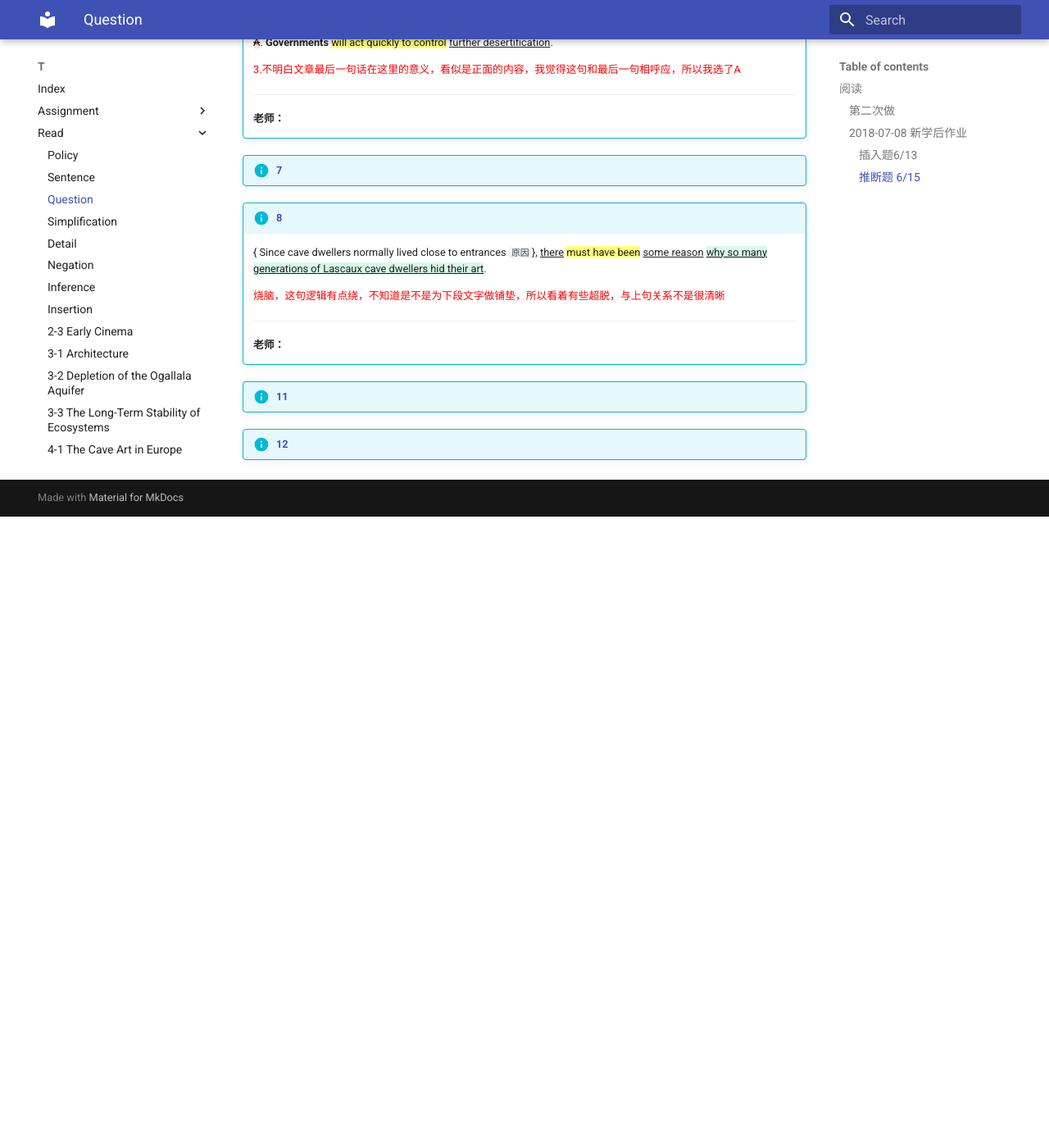
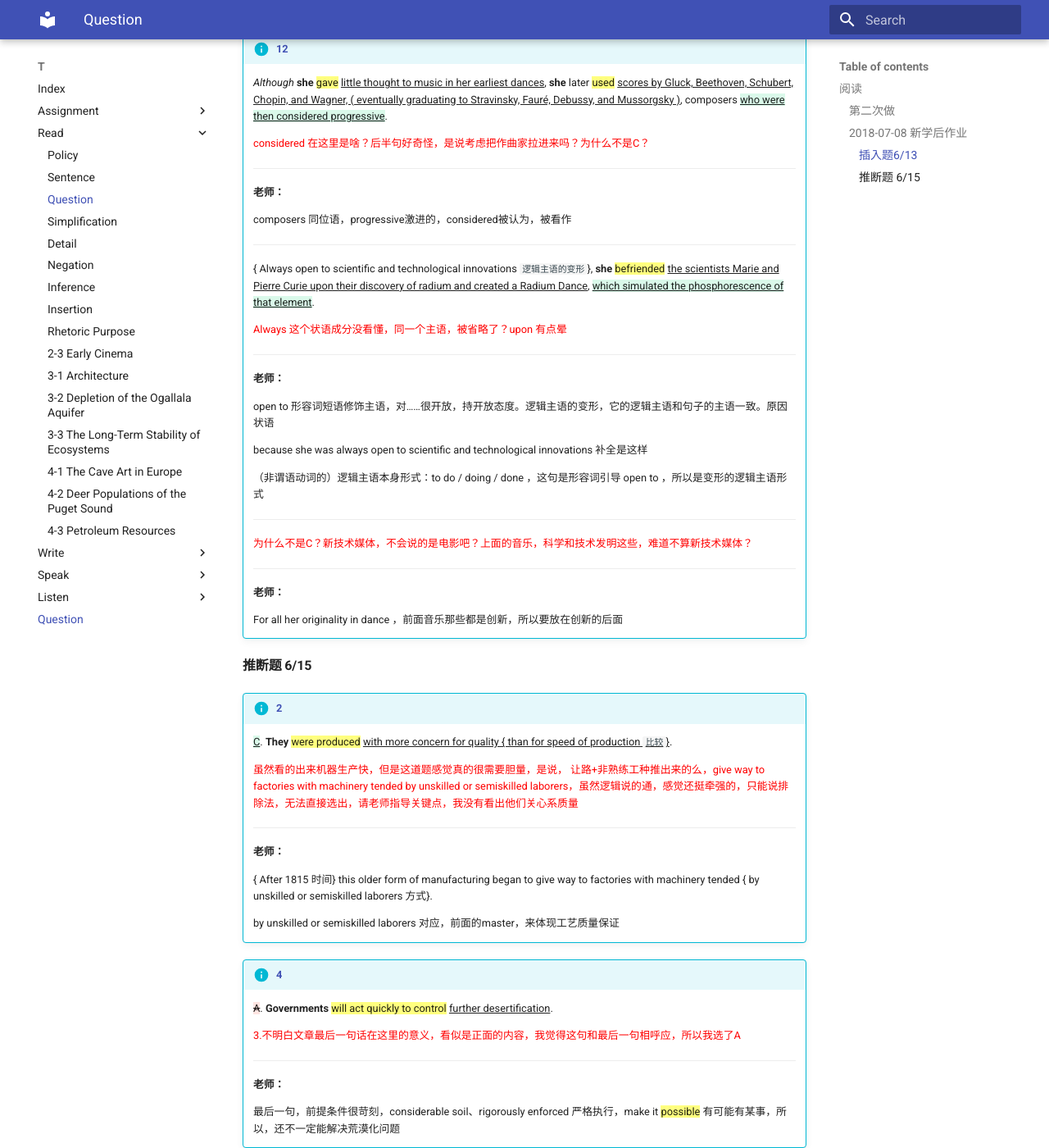
Before and after one commit to katyushaQ/t, an MkDocs documentation site: the page built from docs/question.md, in a window 1280 px wide and 1400 px high, scrolled down 3411 px. Shown: the whole window at 82% size. Built offline with MkDocs 1.6.1 and Material for MkDocs 9.7.7, drawn with Linux system fonts in a browser that asks for light colours; old or Windows-style settings are respelled for this version of MkDocs; before the commit the page ends 4041 px from its top, so only the background shows below that; some of the changed text lies outside the part shown.

Commit message:
2018-0910-0916.md 20180916, question.md 上课老师答疑, inference.md 上课老师答疑, insertion.md 上课老师答疑, sentence.md 20180917, 2018-0917-0923.md 新添加一周, rhetoricpurpose.md 添加修饰目的题, mkdocs.yml 添加2018-0917-0923.md

```diff
--- a/docs/question.md
+++ b/docs/question.md
@@ -1,10 +1,18 @@
 ## 阅读
 
 请老师再给讲下意群
+> 几句话都在阐述一个事情，语义单位划分没有明确的界限
 
 介词引导的定语从句，with，in，about等， 总是翻译的时候别扭
+> 介词短语做后置定语
+>> the book on the desk
+
+> 形容词短语做后置定语
+>> the boy able to swim  能游泳的男孩
 
 形式宾语
+> That makes *it 形式宾语* easy ^^to do the job 真正的宾语^^. 做这个工作很容易
+>> 也是因为宾语太长的，避免头重脚轻，类似形式主语
 
 ### 第二次做
 
@@ -21,6 +29,7 @@
     ----
 
     **老师：**
+    形容词做后置定语，heavy形容词，too副词修饰heavy
 
 !!! info "[13](read/simplification#13)"
 
@@ -31,16 +40,23 @@
     ----
 
     **老师：**
+    take care 短语，提前表示强调，被动语态
+
+    take care not to do sth 注意不要做某事
 
 !!! info "[14](read/simplification#14)"
 
-    <font color='Blue'>*Though*</font> **it** ==may be difficult to imagine== ^^from a later perspective^^, **a strain of critical opinion** { in the 1920s `时间`} ==predicted== ^^that sound film would be a technical novelty^^ {++that would soon fade from sight++}, { just as had many previous attempts `补充`}, ( dating well back before the First World War ), { to link images with recorded sound `什么成分？`}.
+    <font color='Blue'>*Though*</font> **it** ==may be difficult to imagine== ^^from a later perspective^^, **a strain of critical opinion** { in the 1920s `时间`} ==predicted== ^^that sound film would be a technical novelty^^ {++that would soon fade from sight++}, { just as had many previous ==attempts== `补充`}, ( dating well back before the First World War 插入语), { ==to== link images with recorded sound `什么成分？`}.
 
     <font color='red'>从 just as 开始晕，最后的 to link 是什么成分，它省略的主语是？</font>
 
     ----
 
     **老师：**
+
+    just as 像……一样，as引导方式状语，just表强调
+
+    跳过插入语，attempt to 尝试做某事
 
 
 ### 2018-07-08 新学后作业
@@ -57,6 +73,8 @@
 
     **老师：**
 
+    In fact 在阅读中大多数为 ==递进== ，表强调，所以跟随第一句后面
+
 !!! info "[7](read/insertion#7)"
 
     感觉应该是A的位置，因为觉得 Even with 与前文承接的挺顺畅……<br><br><font color='red'>第三段落没看懂，烧脑。我觉得作为确定性句首挺合适的呀，然后下面展开描述。</font>
@@ -67,9 +85,19 @@
 
     **老师：**
 
+    There 指代，前面提到一个地方， the lowland areas。紧密连接，不能跳跃。
+
+    P3段与P2并列关系，在说鹿数量波动问题的细节
+
 !!! info "[8](read/insertion#8)"
 
     <font color='red'>败在句间关系上，对文章套路不够熟悉</font>
+
+    ----
+
+    **老师：**
+
+    other explanation 其他解释，说明前面已经有一个解释，并且是不行的，所以后面需要一个解释
 
 !!! info "[10](read/insertion#10)"
 
@@ -81,6 +109,12 @@
 
     **老师：**
 
+    Ir 铱元素
+
+    exists 用动词，强调动作，与be动词（静态）感觉不同，加强。以这样的形式存在
+
+    as 随着，时间状语。是说地球自身在变冷和固化时，会产生前面的
+
     ----
 
     { Even today `时间`}, **microscopic meteorites** ==continually bombard== ^^Earth^^, { falling on both land and sea `结果`}.
@@ -91,6 +125,8 @@
 
     **老师：**
 
+    不停地撞击地球
+
     ----
 
     { By measuring how many of these meteorites fall to Earth over a given period of time `方式`}, **scientists** ==can estimate== {++how long it might have taken to deposit the observed amount of lr { in the boundary clay `地点`}++}.
@@ -100,6 +136,10 @@
     ----
 
     **老师：**
+
+    在某段时间里，given形容词：某一个
+
+    ----
 
     <font color='red'>选项问题：A和上一句接的还是挺紧凑的，B和A也挺紧凑的，对照了答案后，不是很明白C和D的差别在哪儿</font>
 
@@ -121,9 +161,11 @@
 
     **老师：**
 
+    composers 同位语，progressive激进的，considered被认为，被看作
+
     ----
 
-    { Always open to scientific and technological innovations `抽象地点？`}, **she** ==befriended== ^^the scientists Marie and Pierre Curie upon their discovery of radium and created a Radium Dance^^, {++which simulated the phosphorescence of that element++}.
+    { Always open to scientific and technological innovations `逻辑主语的变形`}, **she** ==befriended== ^^the scientists Marie and Pierre Curie upon their discovery of radium and created a Radium Dance^^, {++which simulated the phosphorescence of that element++}.
 
     <font color='red'>Always 这个状语成分没看懂，同一个主语，被省略了？upon 有点晕</font>
 
@@ -131,7 +173,21 @@
 
     **老师：**
 
+    open to 形容词短语修饰主语，对……很开放，持开放态度。逻辑主语的变形，它的逻辑主语和句子的主语一致。原因状语
+
+    because she was always open to  scientific and technological innovations 补全是这样
+
+    （非谓语动词的）逻辑主语本身形式：to do / doing / done ，这句是形容词引导 open to ，所以是变形的逻辑主语形式
+
+    ----
+
     <font color='red'>为什么不是C？新技术媒体，不会说的是电影吧？上面的音乐，科学和技术发明这些，难道不算新技术媒体？</font>
+
+    ----
+
+    **老师：**
+
+    For all her originality in dance ，前面音乐那些都是创新，所以要放在创新的后面
 
 #### 推断题 6/15
 
@@ -145,6 +201,10 @@
 
     **老师：**
 
+    { After 1815 时间} this older form of manufacturing began to give way to factories with machinery tended { by unskilled or semiskilled laborers 方式}.
+
+    by unskilled or semiskilled laborers 对应，前面的master，来体现工艺质量保证
+
 !!! info "[4](read/inference#4)"
 
     {--A--}. **Governments** ==will act quickly to control== ^^further desertification^^.
@@ -154,6 +214,8 @@
     ----
 
     **老师：**
+
+    最后一句，前提条件很苛刻，considerable soil、rigorously enforced 严格执行，make it ==possible== 有可能有某事，所以，还不一定能解决荒漠化问题
 
 !!! info "[7](read/inference#7)"
 
@@ -167,6 +229,12 @@
 
     **老师：**
 
+    Since 既然的意思，显而易见的原因，不需要强调的那种，承上启下
+
+    主要在说话在洞穴里，画在洞穴里，与人住在洞口没有因果关系。Since连接词，用来体现主从句的关系，是句内的因果，不是句间因果。
+
+    Thereforce副词，体现句间逻辑关系
+
 !!! info "[11](read/inference#11)"
 
 !!! info "[12](read/inference#12)"
--- a/mkdocs.yml
+++ b/mkdocs.yml
@@ -24,6 +24,7 @@
     - 2018_0827-0902 8月第五周: assignment/2018-0827-0902.md
     - 2018_0903-0909 9月第一周: assignment/2018-0903-0909.md
     - 2018_0910-0916 9月第二周: assignment/2018-0910-0916.md
+    - 2018_0916-0923 9月第三周: assignment/2018-0917-0923.md
 
 - Read:
     - Policy: read/policy.md
@@ -34,6 +35,7 @@
     - Negation: read/negation.md
     - Inference: read/inference.md
     - Insertion: read/insertion.md
+    - Rhetoric Purpose: read/rhetoricpurpose.md
     - 2-3 Early Cinema: read/2-3.md
     - 3-1 Architecture: read/3-1.md
     - 3-2 Depletion of the Ogallala Aquifer: read/3-2.md
```
Also changed, not shown: docs/assignment/2018-0910-0916.md (+3 -3 lines), docs/assignment/2018-0917-0923.md (added, +73 -0 lines), docs/read/inference.md (+3 -2 lines), docs/read/insertion.md (+24 -8 lines), docs/read/rhetoricpurpose.md (added, +126 -0 lines), docs/trainingplan-wyl.md (added, +113 -0 lines), docs/write/sentence.md (+40 -0 lines).
